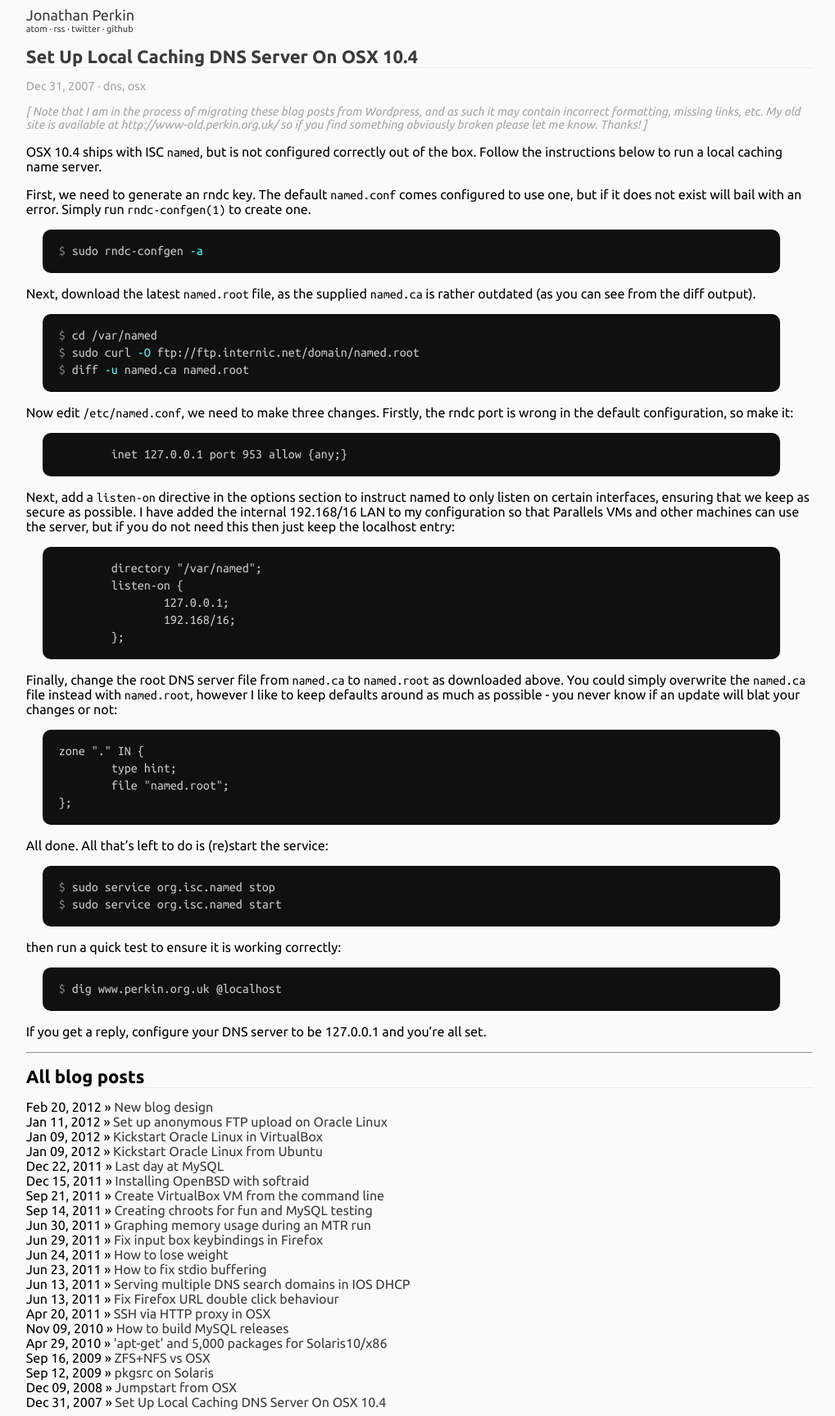
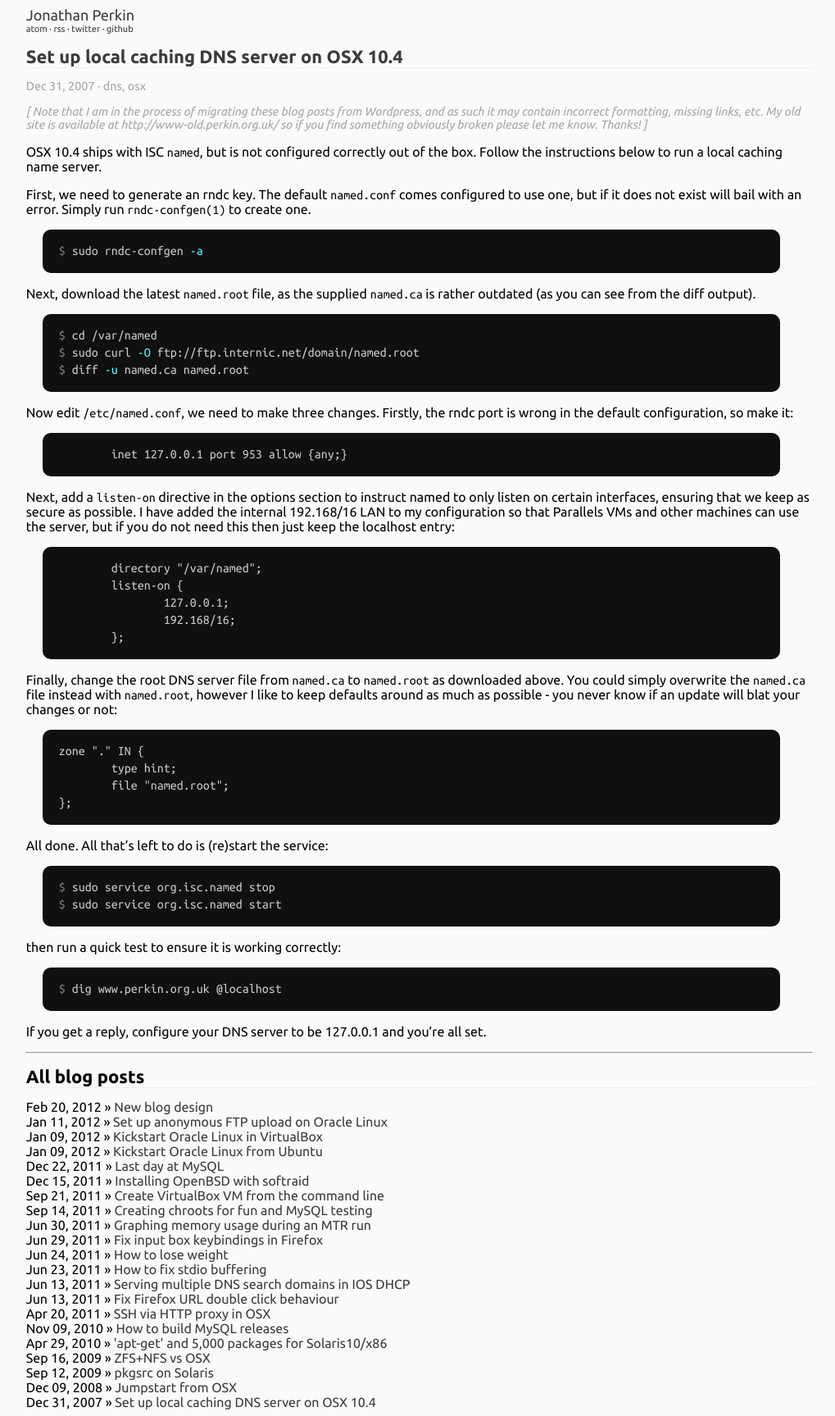
Before and after one commit to jperkin/www.perkin.org.uk, a Jekyll site: the page built from _posts/2007-12-31-set-up-local-caching-dns-server-on-osx-104.markdown, in a window 1280 px wide. Shown: the whole page at 82% size, without its empty margins (128-1147 px from the left). Built offline with Jekyll 4.4.1, drawn with Linux system fonts in a browser that asks for light colours.

Commit message:
Fix caps.

```diff
--- a/_posts/2007-12-31-set-up-local-caching-dns-server-on-osx-104.markdown
+++ b/_posts/2007-12-31-set-up-local-caching-dns-server-on-osx-104.markdown
@@ -1,6 +1,6 @@
 ---
 layout: post
-title: Set Up Local Caching DNS Server On OSX 10.4
+title: Set up local caching DNS server on OSX 10.4
 tags: [dns, osx]
 ---
 
```
